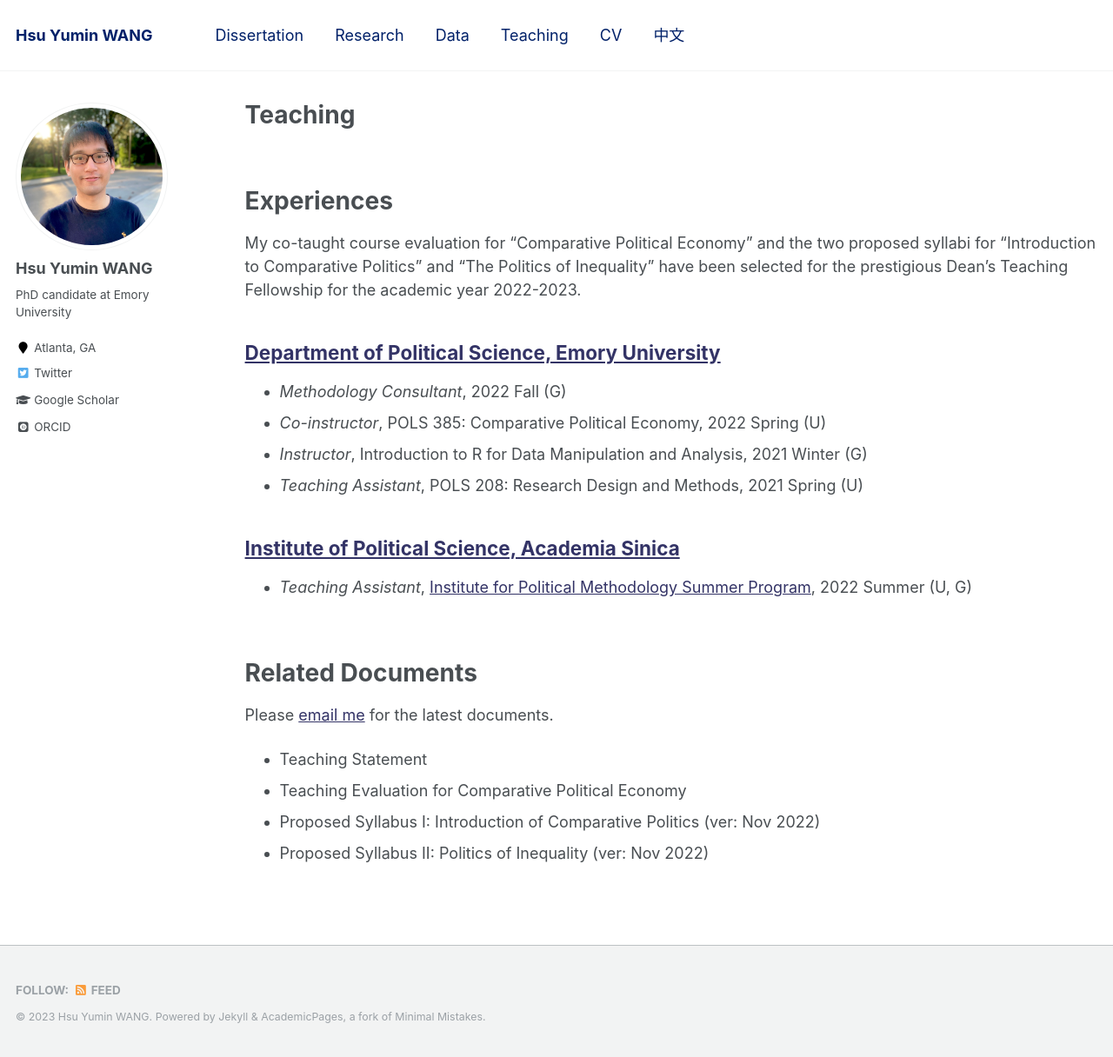
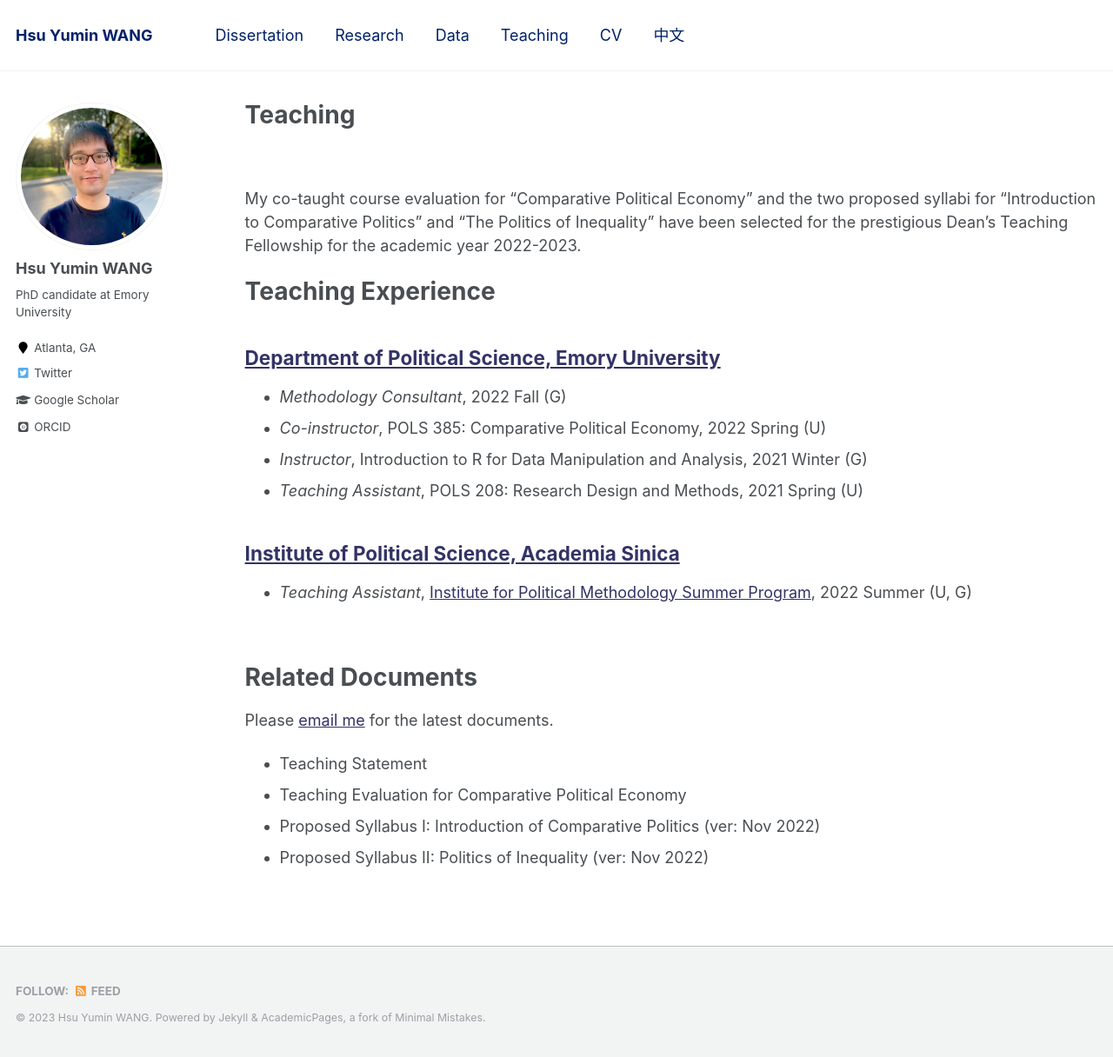
Before and after one commit to hsuyumin/hsuyumin.github.io, a Jekyll site: the page built from _pages/teaching.md, in a window 1280 px wide and 1216 px high. Shown: the whole window at 87% size. Built offline with Jekyll 4.4.1, drawn with Linux system fonts in a browser that asks for light colours; some web fonts are replaced.

Commit message:
Update teaching.md

```diff
--- a/_pages/teaching.md
+++ b/_pages/teaching.md
@@ -8,9 +8,10 @@ author_profile: true
 
 &nbsp;
 
-# Experiences
+My co-taught course evaluation for "Comparative Political Economy" and the two proposed syllabi for "Introduction to Comparative Politics" and "The Politics of Inequality" have been selected for the prestigious Dean's Teaching Fellowship for the academic year 2022-2023.
 
-My co-taught course evaluation for "Comparative Political Economy" and the two proposed syllabi for "Introduction to Comparative Politics" and "The Politics of Inequality" have been selected for the prestigious Dean's Teaching Fellowship for the academic year 2022-2023.
+# Teaching Experience
+
 
 ## [Department of Political Science, Emory University](http://polisci.emory.edu/home/)
 * _Methodology Consultant_, 2022 Fall (G)
```
